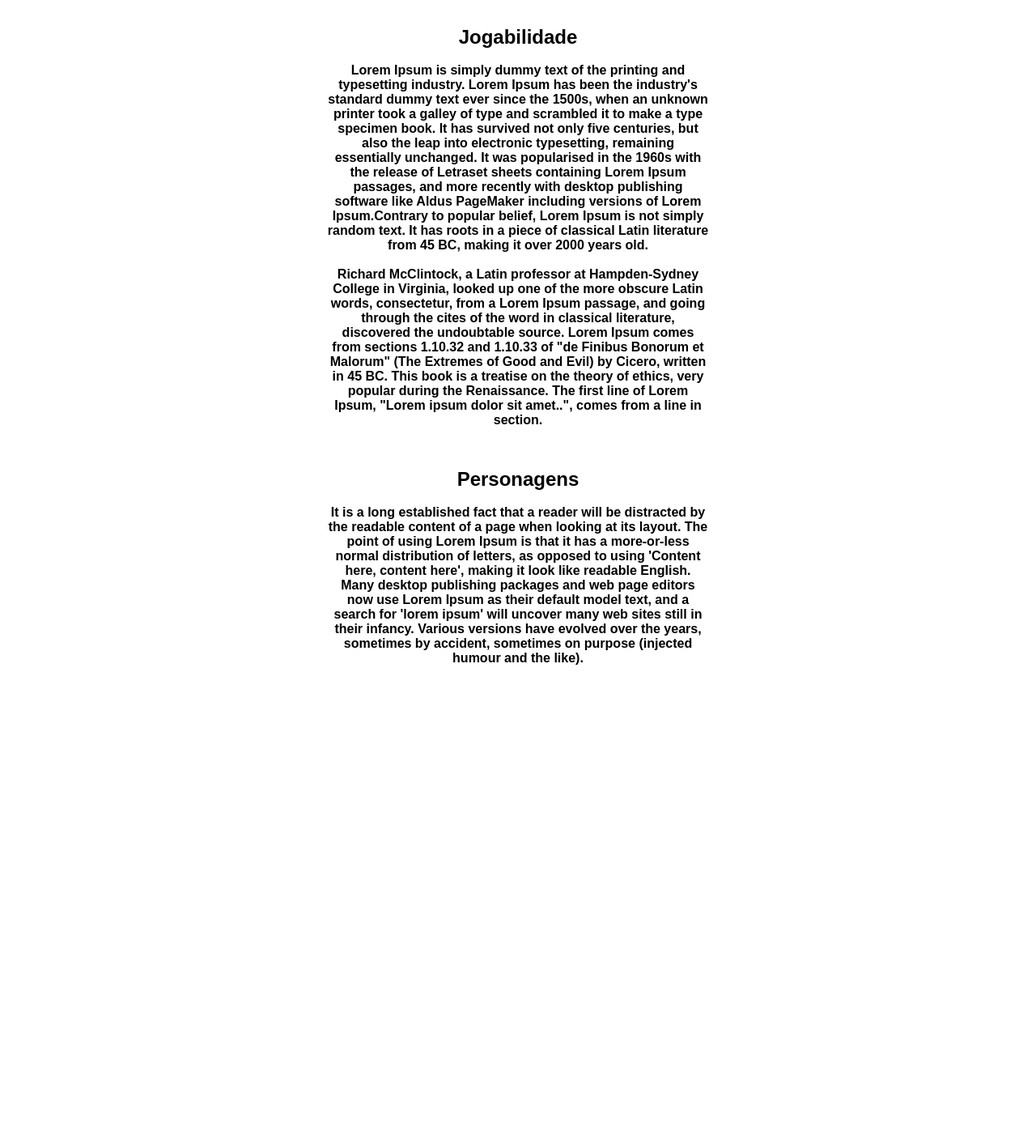
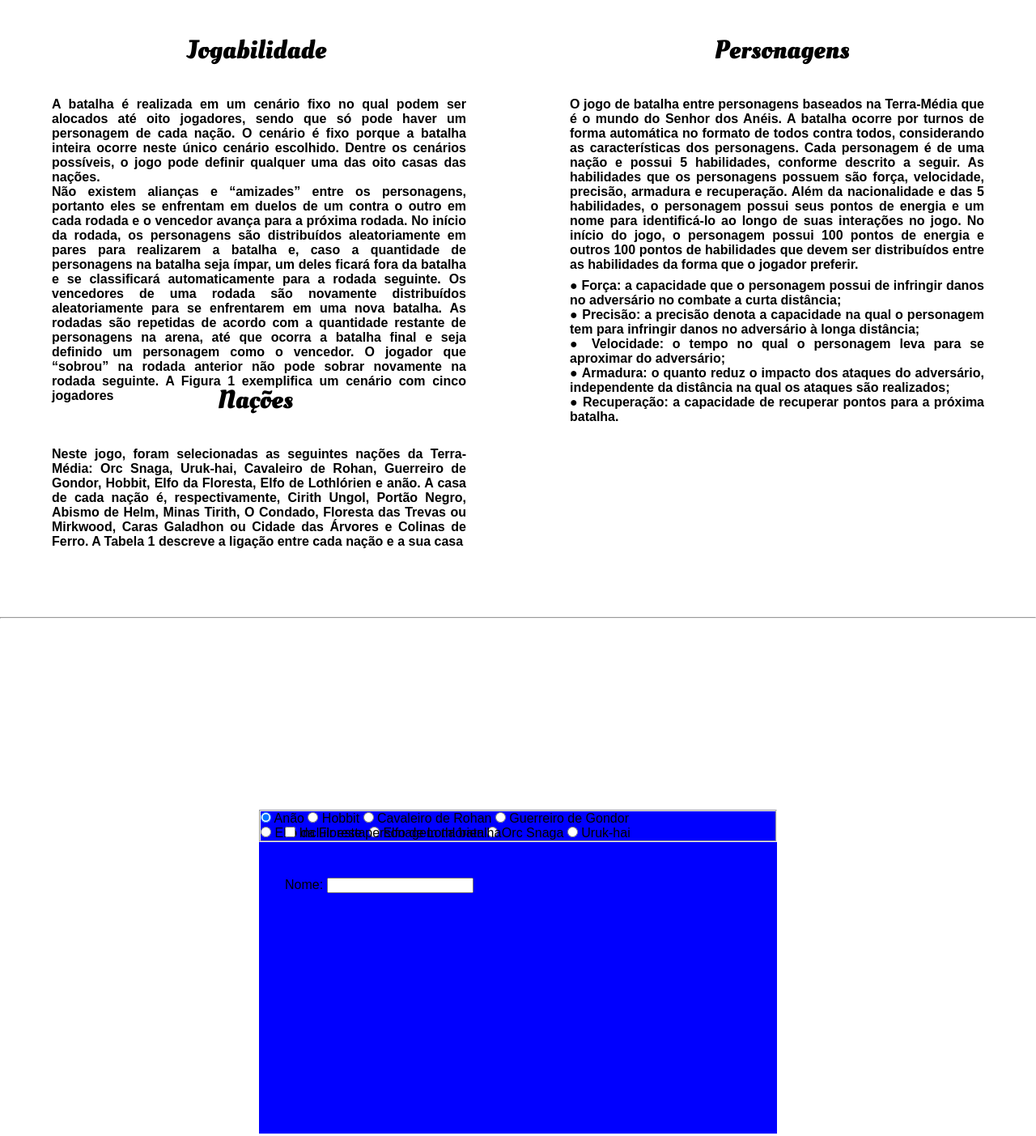
Before and after one commit to adeiltonsantanaa/trabalho-web, a plain HTML site: page index.html in a window 1280 px wide. Shown: the part 840-2243 px from the top of the page at 81% size. Before the commit the page ends 1732 px from the top, so only its background shows below. Drawn offline with nearby package versions, Linux system fonts and the light colour scheme.

Commit message:
criação de novas sections e criação do forms de personagem

```diff
--- a/estilo.css
+++ b/estilo.css
@@ -1,9 +1,11 @@
+@import url('https://fonts.googleapis.com/css2?family=Libre+Baskerville:ital@1&family=Oleo+Script:wght@700&display=swap');
 * {
     padding: 0%;
     margin: 0%;
     box-sizing: border-box;
-    scroll-behavior:smooth;
+    scroll-behavior: smooth;
     font-family: Arial, Helvetica, sans-serif;
+    text-align: justify;
 }
 
 .header {
@@ -62,6 +64,7 @@
     padding: 20px;
     font-family: Arial, Helvetica, sans-serif;
     font-weight: bold;
+    width: 100%;
 }
 
 .corpo-inicial {
@@ -70,12 +73,99 @@
     justify-content: space-around;
     padding-top: 50px;
 }
+
 #primeiroParagrafo {
     position: absolute;
-    width: 25%;
-    left: 5%;
-    top: 20%;
+    left: 30%;
+    top: 19%;
+    width: 42%;
+    font-family: 'Libre Baskerville', serif;
 }
+
+h1 {
+    font-family: 'Oleo Script', cursive;
+    font-size: 200%;
+}
+
 video {
     position: absolute;
+    left: 30%;
+    top: 42%;
+    width: 42%;
 }
+
+#titulo-principal {
+    width: 42%;
+    position: absolute;
+    top: 10%;
+    left: 29%;
+    text-align: center;
+}
+
+#paragrafo-sec-inferior {
+    position: absolute;
+    width: 40%;
+    left: 5%;
+    top: 120%;
+}
+
+#paragrafo-sec-inferior2 {
+    position: absolute;
+    width: 40%;
+    right: 5%;
+    top: 120%;
+}
+
+#titulo-jogabilidade {
+    position: absolute;
+    left: 18%;
+    top: 110%;
+}
+
+#titulo-personagens {
+    position: absolute;
+    right: 18%;
+    top: 110%;
+}
+
+#lista-personagens {
+    position: absolute;
+    width: 40%;
+    right: 5%;
+    top: 148%;
+}
+
+#titulo-nacao {
+    position: absolute;
+    left: 21%;
+    top: 164%;
+}
+
+#paragrafo-nacoes {
+    position: absolute;
+    width: 40%;
+    left: 5%;
+    top: 174%;
+}
+
+#div-criar-personagem {
+    position: absolute;
+    /* bottom: 3%; */
+    width: 50%;
+    top: 230%;
+    height: 50%;
+    background-color: blue;
+    left: 25%;
+}
+
+#checkLabel {
+    position: absolute;
+    top: 5%;
+    left: 5%;
+}
+
+#nome {
+    position: absolute;
+    top: 21%;
+    left: 5%;
+}
--- a/index.html
+++ b/index.html
@@ -9,7 +9,6 @@
 </head>
 
 <body>
-
     <header>
         <div class="header-principal">
             <div class="header">
@@ -19,7 +18,7 @@
                         <ul id="lista-header">
                             <li class="menu"><a class="menu1" href="#section-inicial">INICIO</a></li>
                             <li class="menu"><a class="menu1" href="#jogabilidade">JOGABILIDADE E PERSONAGENS</a></li>
-                            <li class="menu"><a class="menu1" href="paginas/criarPersonagem.html">CRIAR PERSONAGENS</a></li>
+                            <li class="menu"><a class="menu1" href="#criar-personagem">CRIAR PERSONAGENS</a></li>
                             <li class="menu"><a class="menu1" href="paginas/sobre.html">SOBRE</a></li>
                         </ul>
                     </div>
@@ -31,9 +30,11 @@
         <section id="section-inicial">
             <div class="corpo-inicial">
                 <div class="paragrafo-inicial">
-                    <h1>BATALHAS NA TERRA MÉDIA</h1><br>
-                    <p id="primeiroParagrafo">Lorem ipsum dolor sit amet, consectetur adipiscing elit, sed do eiusmod tempor incididunt ut labore et dolore magna aliqua. Ut enim ad minim veniam, quis nostrud exercitation ullamco laboris nisi ut aliquip ex ea commodo consequat.
-                        Duis aute irure dolor in reprehenderit in voluptate velit esse cillum dolore eu fugiat nulla pariatur. Excepteur sint occaecat cupidatat non proident, sunt in culpa qui officia deserunt mollit anim id est laborum.</p>
+                    <h1 id="titulo-principal">Batalhas Na Terra Média</h1><br>
+                    <p id="primeiroParagrafo">O jogo Batalhas na Terra-Média (BTM) é baseado no mundo e nos personagens criados pelo linguista e escritor britânico J. R. R. Tolkien nas suas obras O Senhor dos Anéis (dividido em 3 volumes), O Hobbit e Silmarillion, dentre outras.
+                        Tanto O Senhor dos Anéis como O Hobbit foram adaptados para cinema, tornando-se grandes sucessos de bilheteria. Cabe frisar que, ainda hoje, os direitos sobre a obra são detidos pela Tolkien Enterprises. Porém, a dinâmica do jogo
+                        é toda definida neste documento, conforme as próximas seções.
+                    </p>
                     <video width="600px" height="350px" controls>
                             <source src="assets/SEI - 8.0.0.77.138082 - Google Chrome 2022-04-19 10-13-21.mp4" type="video/mp4"></video>
                     </video>
@@ -44,41 +45,70 @@
         <section id="jogabilidade">
             <div class="corpo-inicial">
                 <div class="paragrafo-inicial">
-                    <h1>Jogabilidade</h1><br>
-                    <p>Lorem Ipsum is simply dummy text of the printing and typesetting industry. Lorem Ipsum has been the industry's standard dummy text ever since the 1500s, when an unknown printer took a galley of type and scrambled it to make a type
-                        specimen book. It has survived not only five centuries, but also the leap into electronic typesetting, remaining essentially unchanged. It was popularised in the 1960s with the release of Letraset sheets containing Lorem Ipsum
-                        passages, and more recently with desktop publishing software like Aldus PageMaker including versions of Lorem Ipsum.Contrary to popular belief, Lorem Ipsum is not simply random text. It has roots in a piece of classical Latin literature
-                        from 45 BC, making it over 2000 years old.<br><br> Richard McClintock, a Latin professor at Hampden-Sydney College in Virginia, looked up one of the more obscure Latin words, consectetur, from a Lorem Ipsum passage, and going through
-                        the cites of the word in classical literature, discovered the undoubtable source. Lorem Ipsum comes from sections 1.10.32 and 1.10.33 of "de Finibus Bonorum et Malorum" (The Extremes of Good and Evil) by Cicero, written in 45 BC.
-                        This book is a treatise on the theory of ethics, very popular during the Renaissance. The first line of Lorem Ipsum, "Lorem ipsum dolor sit amet..", comes from a line in section.</p>
-                    <h1>Personagens</h1><br>
-                    <p>
-                        It is a long established fact that a reader will be distracted by the readable content of a page when looking at its layout. The point of using Lorem Ipsum is that it has a more-or-less normal distribution of letters, as opposed to using 'Content here,
-                        content here', making it look like readable English. Many desktop publishing packages and web page editors now use Lorem Ipsum as their default model text, and a search for 'lorem ipsum' will uncover many web sites still in their
-                        infancy. Various versions have evolved over the years, sometimes by accident, sometimes on purpose (injected humour and the like).
+                    <h1 id="titulo-jogabilidade">Jogabilidade</h1><br>
+                    <p id="paragrafo-sec-inferior">A batalha é realizada em um cenário fixo no qual podem ser alocados até oito jogadores, sendo que só pode haver um personagem de cada nação. O cenário é fixo porque a batalha inteira ocorre neste único cenário escolhido. Dentre os
+                        cenários possíveis, o jogo pode definir qualquer uma das oito casas das nações. <br> Não existem alianças e “amizades” entre os personagens, portanto eles se enfrentam em duelos de um contra o outro em cada rodada e o vencedor
+                        avança para a próxima rodada. No início da rodada, os personagens são distribuídos aleatoriamente em pares para realizarem a batalha e, caso a quantidade de personagens na batalha seja ímpar, um deles ficará fora da batalha e se
+                        classificará automaticamente para a rodada seguinte. Os vencedores de uma rodada são novamente distribuídos aleatoriamente para se enfrentarem em uma nova batalha. As rodadas são repetidas de acordo com a quantidade restante de
+                        personagens na arena, até que ocorra a batalha final e seja definido um personagem como o vencedor. O jogador que “sobrou” na rodada anterior não pode sobrar novamente na rodada seguinte. A Figura 1 exemplifica um cenário com cinco
+                        jogadores
                     </p>
+                    <h1 id="titulo-personagens">Personagens</h1><br>
+                    <p id="paragrafo-sec-inferior2">
+                        O jogo de batalha entre personagens baseados na Terra-Média que é o mundo do Senhor dos Anéis. A batalha ocorre por turnos de forma automática no formato de todos contra todos, considerando as características dos personagens. Cada personagem é de uma
+                        nação e possui 5 habilidades, conforme descrito a seguir. As habilidades que os personagens possuem são força, velocidade, precisão, armadura e recuperação. Além da nacionalidade e das 5 habilidades, o personagem possui seus pontos
+                        de energia e um nome para identificá-lo ao longo de suas interações no jogo. No início do jogo, o personagem possui 100 pontos de energia e outros 100 pontos de habilidades que devem ser distribuídos entre as habilidades da forma
+                        que o jogador preferir.
+                    </p>
+                    <ul id="lista-personagens">
+                        <li>● Força: a capacidade que o personagem possui de infringir danos no adversário no combate a curta distância;</li>
+                        <li>● Precisão: a precisão denota a capacidade na qual o personagem tem para infringir danos no adversário à longa distância;</li>
+                        <li>● Velocidade: o tempo no qual o personagem leva para se aproximar do adversário;</li>
+                        <li>● Armadura: o quanto reduz o impacto dos ataques do adversário, independente da distância na qual os ataques são realizados;</li>
+                        <li>● Recuperação: a capacidade de recuperar pontos para a próxima batalha.</li>
+                    </ul>
+                    <h1 id="titulo-nacao">Nações</h1>
+                    <p id="paragrafo-nacoes">Neste jogo, foram selecionadas as seguintes nações da Terra-Média: Orc Snaga, Uruk-hai, Cavaleiro de Rohan, Guerreiro de Gondor, Hobbit, Elfo da Floresta, Elfo de Lothlórien e anão. A casa de cada nação é, respectivamente, Cirith Ungol,
+                        Portão Negro, Abismo de Helm, Minas Tirith, O Condado, Floresta das Trevas ou Mirkwood, Caras Galadhon ou Cidade das Árvores e Colinas de Ferro. A Tabela 1 descreve a ligação entre cada nação e a sua casa</p>
+        </section>
+        <hr>
+        <section id="criar-personagem">
+            <div id="div-criar-personagem">
+                <div id="checkLabel">
+                    <input type="checkbox" name="" id="check1">
+                    <label for="check1">Incluir este personagem na batalha</label>
+                </div>
+                <div id="nome">
+                    <label for="name1">Nome:</label>
+                    <input type="text" name="" id="name1">
+                </div>
+                <fieldset>
+                    <div id="radio1">
+                        <input type="radio" id="anao" name="nacao" value="anao" checked>
+                        <label for="anao">Anão</label>
+                        <input type="radio" id="hobbit" name="nacao" value="hobbit">
+                        <label for="hobbit">Hobbit</label>
+                        <input type="radio" id="cavaleiro" name="nacao" value="cavaleiro">
+                        <label for="cavaleiro">Cavaleiro de Rohan</label>
+                        <input type="radio" id="guerreiro" name="nacao" value="guerreiro">
+                        <label for="guerreiro">Guerreiro de Gondor</label>
+                    </div>
+                    <div id="radio2">
+                        <input type="radio" id="elfoF" name="nacao" value="elfoF">
+                        <label for="elfoF">Elfo da Floresta</label>
+                        <input type="radio" id="elfoL" name="nacao" value="elfoL">
+                        <label for="elfoL">Elfo de Lothlórien</label>
+                        <input type="radio" id="orc" name="nacao" value="orc">
+                        <label for="orc">Orc Snaga</label>
+                        <input type="radio" id="uruk" name="nacao" value="uruk">
+                        <label for="uruk">Uruk-hai</label>
+                    </div>
 
-        </section>
+                </fieldset>
 
 
-
-
-
-
-
-
-
-
-
-
-
-
-
-
-
-
-
-
+            </div>
+        </section>
         </div>
 
 </body>
```
